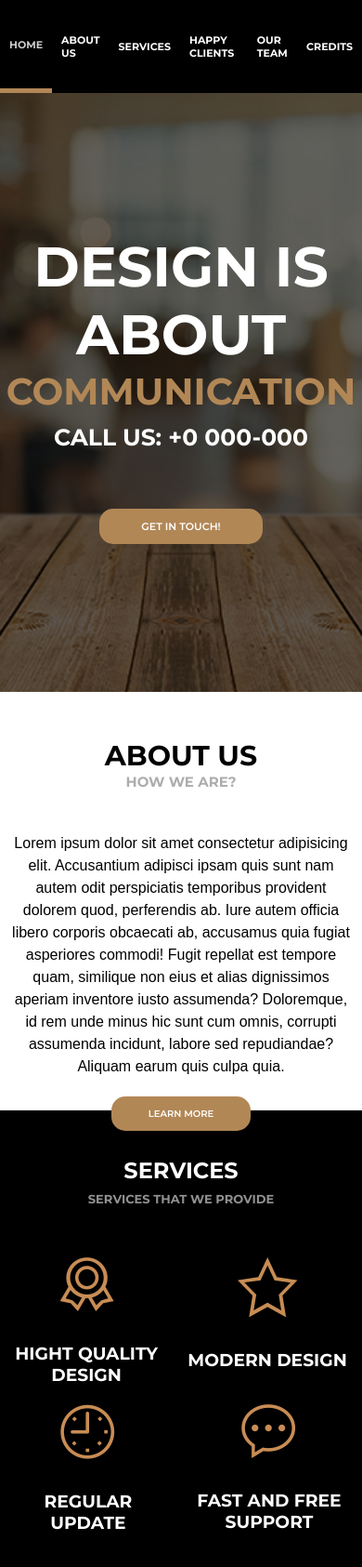
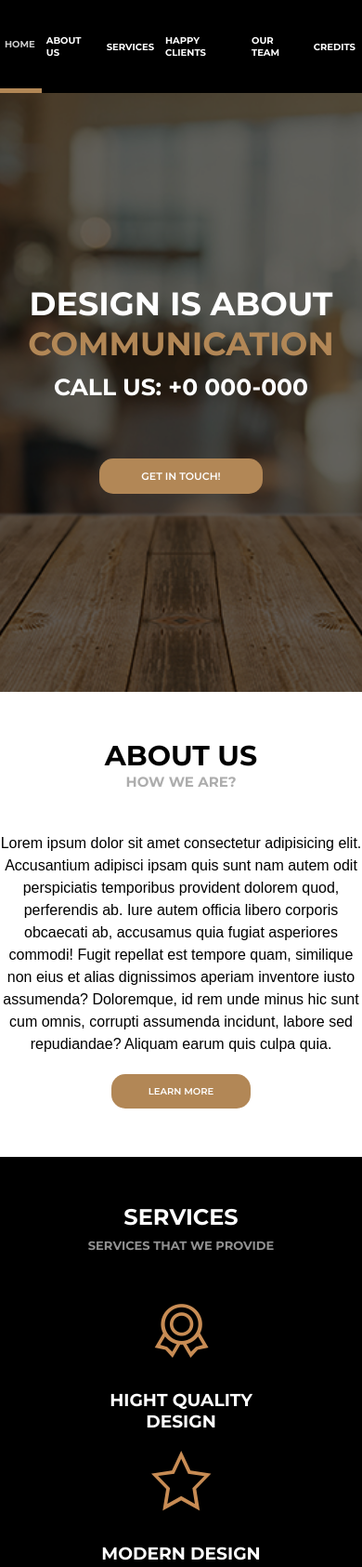
Before and after one commit to RafaelAlves9/Projeto-Site-Simples, a plain HTML site: page index.html in a window 390 px wide. Shown: the top 1685 px of the page at 93% size. Drawn offline with Linux system fonts and the light colour scheme.

Commit message:
up responsive

```diff
--- a/index.html
+++ b/index.html
@@ -176,7 +176,7 @@
                 <h2> <span>WhatsApp:</span> (21) 96711-2523</h2>
             </div>
             <div id="credito">
-                <p>Feito por @copywhite Rafael Alves</p>
+                <p>Copyright &copy;Rafael Alves</p>
             </div>
         </div>
     </footer>
--- a/style.css
+++ b/style.css
@@ -8,6 +8,7 @@
 }
 body{
     font-family: 'Montserrat', Arial, Helvetica, sans-serif;
+    width: 100vw;
 }
 
             /* CABEÇALHO */
@@ -358,7 +359,7 @@ footer{
 }
 
 
-@media (max-width:840px){
+@media (max-width:1400px){
     .menu{
         justify-content: center;
     }
@@ -369,18 +370,18 @@ footer{
         align-items: center;
     }
     .menu li a{
-        font-size: 11px;
+        font-size: 12px;
     }
     .titulo{
         padding-top: 150px;
     }
-    #titulo2{
-        font-size: 40px;
+    .titulo h1{
+        font-size: 35px;
     }
     #sec1{
         background-color: white;
-        height: 450px;
-        width: 95%;
+        height: 400px;
+        width: 100%;
         margin: auto;
     }
     .content{
@@ -395,7 +396,7 @@ footer{
     }
 
     #sec2{
-        height: 500px;
+        height: fit-content;
     }
     .content2{
         flex-wrap: wrap;
@@ -416,7 +417,7 @@ footer{
     }
 
     #sec4{
-        height: 200px;
+        height: fit-content;
     }
     .transition{
         flex-wrap: wrap;
@@ -439,9 +440,30 @@ footer{
         margin-bottom: 15px;
     }
     .contatos{
-        font
+        bottom: 100;
     }
     .contatos h2{
+        font-size: 18px;
+    }
+    #credito{
         font-size: 15px;
     }
 }
+@media (max-width:480px){
+    .menu li a{
+        padding: 0 7px 0 5px;
+        font-size: 10px;
+    }
+    #sec1{
+        height: 500px;
+    }
+    #sec2{
+        height: fit-content;
+    }
+    .content2{
+        flex-direction: column;
+    }
+    #sec3{
+        height: 850px;
+    }
+}
```
